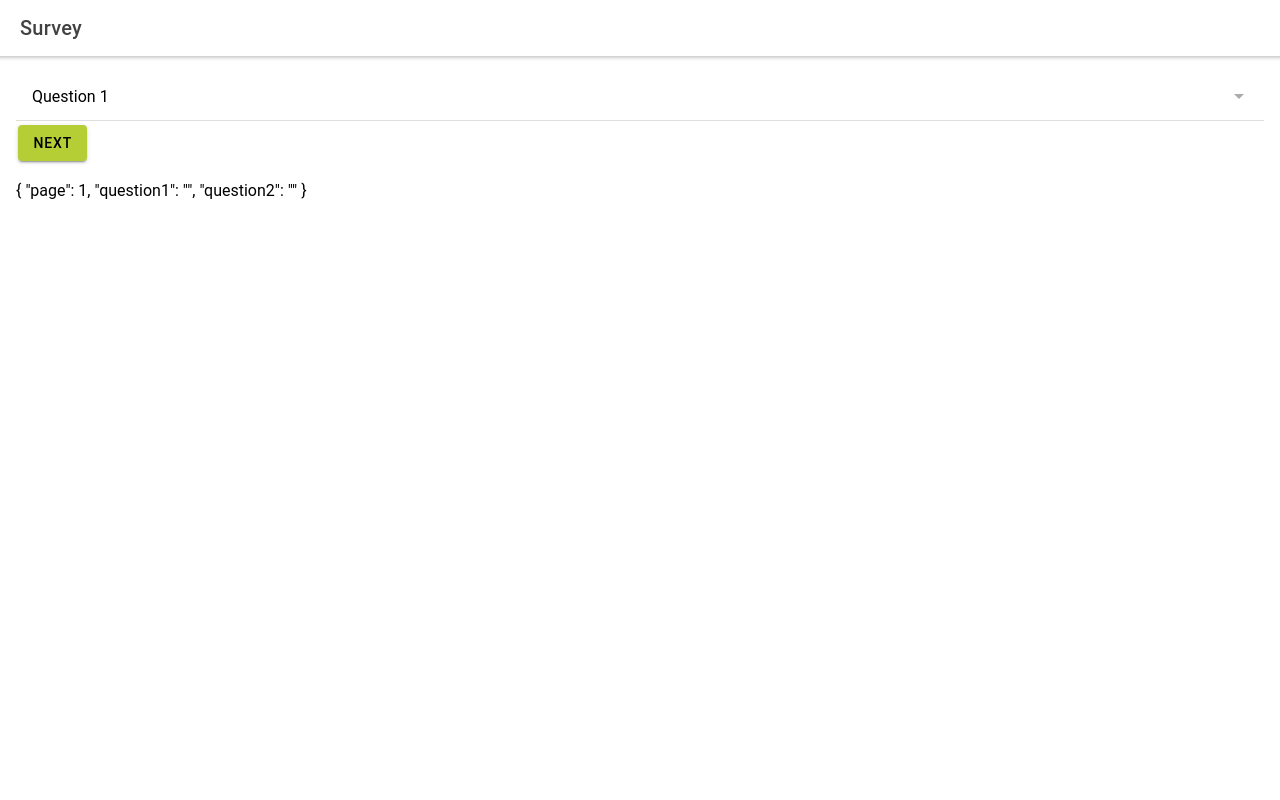
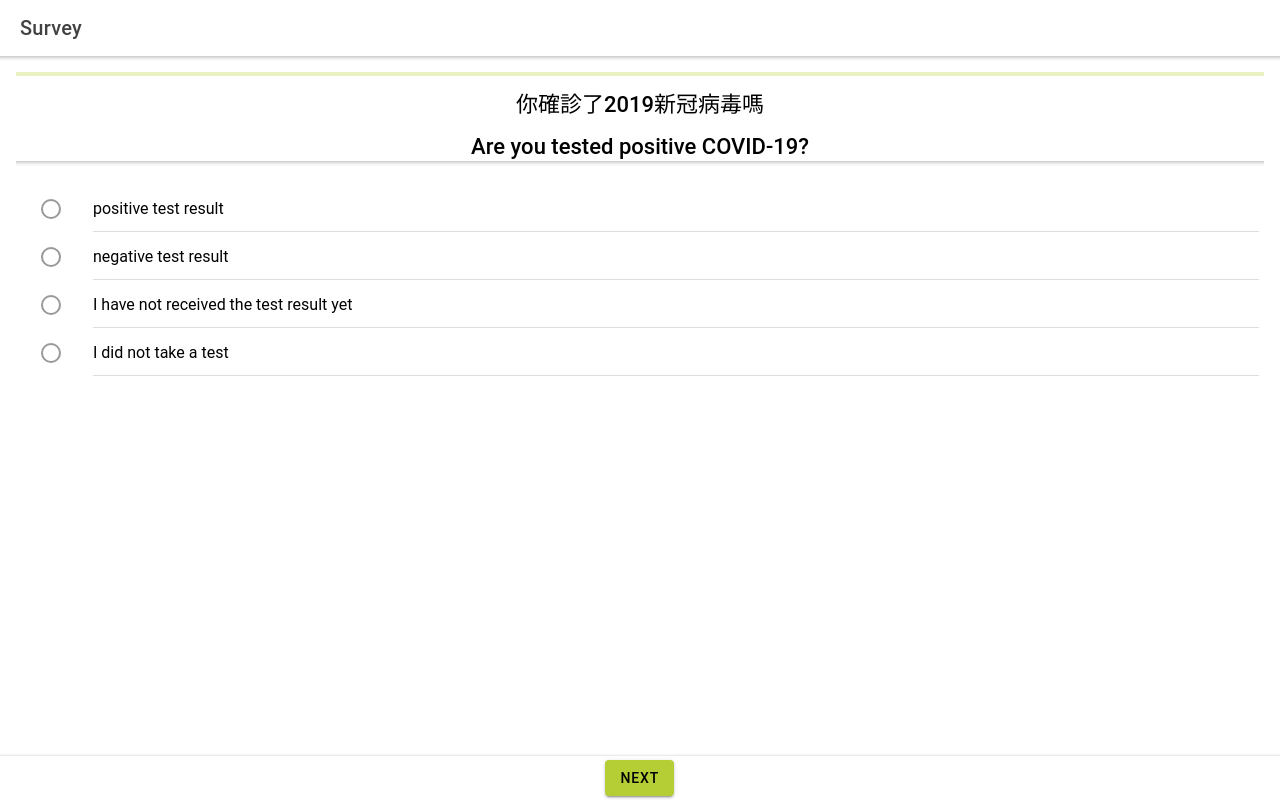
Before and after one commit to Jettissmart/template, a React (Create React App) app in the folder tryCamera/: page /home in a window 1280 px wide. Built offline with nearby package versions, Linux system fonts and the light colour scheme.

Commit message:
edit Home

```diff
--- a/tryCamera/src/pages/Home.tsx
+++ b/tryCamera/src/pages/Home.tsx
@@ -11,6 +11,13 @@ import {
   IonSelect,
   IonSelectOption,
   IonButton,
+  IonFooter,
+  IonGrid,
+  IonRadioGroup,
+  IonList,
+  IonRadio,
+  IonProgressBar,
+  IonCol,
 } from '@ionic/react'
 //   import './Home.css'
 import { useState } from 'react'
@@ -20,10 +27,17 @@ import React from 'react'
 
 type FormState = {
   page: keyof typeof parts
-    question1: string
-    question2: string
-    imagePreview?: string
-    imageFile?: File
+  covid19_test: string,
+  "cough":string,
+        "runny nose":string,
+        "headache":string,
+        "sore throat":string,
+        "muscle aches":string,
+        "vomiting":string,
+        "diarrhea":string,
+        "abdominal pain":string,
+  imagePreview?: string,
+  imageFile?: File,
 }
 const parts = {
   1: Part1,
@@ -36,52 +50,202 @@ import React from 'react'
   updateFormData: (patch: Partial<FormState>) => void
 }) {
   const { formData, updateFormData } = props
+  const [selected, setSelected] = useState<string>('null');
+
+  const optionQ1 = [
+    { id: 1, text: "positive test result" },
+    { id: 2, text: "negative test result" },
+    { id: 3, text: "I have not received the test result yet" },
+    { id: 4, text: "I did not take a test" },
+  ]
   return (
-      <>
+    <IonPage>
+      <IonContent>
+        <div style={{ margin: "1em" }}>
+          <IonProgressBar value={0}></IonProgressBar>
+          <IonHeader className="ion-text-center" >
+
+            <h3>你確診了2019新冠病毒嗎</h3>
+            <h3>Are you tested positive COVID-19? </h3>
+
+          </IonHeader>
+
+          <div style={{ display: "flex", justifyContent: "center", flexWrap: "wrap" }} >
+            <IonGrid>
+              <IonList>
+                <IonRadioGroup value={formData.covid19_test} onIonChange={e => {
+                  updateFormData({
+                    covid19_test: e.detail.value,
+                  });
+                  setSelected(e.detail.value);
+                }}>
                   <IonItem>
-          <IonLabel>Question 1</IonLabel>
-          <IonSelect
-            value={formData.question1}
-            onIonChange={e =>
-              updateFormData({
-                question1: e.detail.value,
-              })
-            }
-          >
-            <IonSelectOption value="option 1">option 1</IonSelectOption>
-            <IonSelectOption value="option 2">option 2</IonSelectOption>
-          </IonSelect>
+                    <IonRadio slot="start" color="dark" value="positive"></IonRadio>
+                    <IonLabel>
+                      positive test result
+                    </IonLabel>
+
                   </IonItem>
+                  <IonItem>
+                    <IonRadio slot="start" color="dark" value="negative"></IonRadio>
+                    <IonLabel>
+                      negative test result
+                    </IonLabel>
+
+                  </IonItem>
+                  <IonItem>
+                    <IonRadio slot="start" color="dark" value="waiting"></IonRadio>
+                    <IonLabel>
+                      I have not received the test result yet
+                    </IonLabel>
+
+                  </IonItem>
+                  <IonItem>
+                    <IonRadio slot="start" color="dark" value="take no test"></IonRadio>
+                    <IonLabel>
+                      I did not take a test
+                    </IonLabel>
+
+                  </IonItem>
+
+                </IonRadioGroup>
+
+              </IonList>
+            </IonGrid>
+
+          </div>
+        </div >
+      </IonContent>
+
+      <IonFooter>
+        <div style={{ display: "flex", flexDirection: "row", justifyContent: "space-evenly" }}>
+
           <IonButton onClick={() => updateFormData({ page: 2 })}>Next</IonButton>
-      </>
+
+        </div>
+
+      </IonFooter>
+    </IonPage>
+
   )
 }
+
+
+
 function Part2(props: {
   formData: FormState
   updateFormData: (patch: Partial<FormState>) => void
 }) {
   const { formData, updateFormData } = props
+ type chosenState = {"cough":string,
+ "runny nose":string,
+ "headache":string,
+ "sore throat":string,
+ "muscle aches":string,
+ "vomiting":string,
+ "diarrhea":string,
+ "abdominal pain":string,}
+
+  const [chosen, setChosen] = useState<any>({});
+  const symptoms = [
+    { id: 1, symptom: "cough", level:"0"  },
+    { id: 2, symptom: "runny nose", level: "0" },
+    { id: 3, symptom: "headache", level: "0" },
+    { id: 4, symptom: "sore throat", level: "0" },
+    { id: 5, symptom: "muscle aches", level: "0" },
+    { id: 6, symptom: "vomiting", level: "0" },
+    { id: 7, symptom: "diarrhea", level: "0" },
+    { id: 8, symptom: "abdominal pain", level: "0" },
+  ]
+
+
   return (
-      <>
-        <IonItem>
-          <IonLabel>Question 2</IonLabel>
-          <IonSelect
-            value={formData.question2}
-            onIonChange={e =>
+    <IonPage>
+      <IonContent>
+        <div style={{ margin: "1em" }}>
+          <IonProgressBar value={0.25}></IonProgressBar>
+          <IonHeader className="ion-text-center">
+
+            <h3>您有什麼症狀？</h3>
+            <h3>What are the symptoms you have? </h3>
+            <h5>程度0分是沒有症狀，4分為最嚴重</h5>
+          </IonHeader>
+          <IonGrid>
+            <IonCol>
+              <IonList>
+                {symptoms.map((symptom) =>
+                  <IonItem key={symptom.id}>
+                    <IonLabel>{symptom.symptom}</IonLabel>
+                    <IonSelect value={symptom.level} onIonChange={e =>{
                         updateFormData({
-                question2: e.detail.value,
-              })
+                        [symptom.symptom]: e.detail.value,
+                      });
+                      setChosen({
+                        ...chosen,
+                        [symptom.symptom]: e.detail.value,
+                      });
+                      console.log(e.detail.value);
+                      console.log([symptom.symptom]);
+                      console.log(chosen);
                        }
-          >
-            <IonSelectOption value="option 3">option 3</IonSelectOption>
-            <IonSelectOption value="option 4">option 4</IonSelectOption>
+
+                      }>
+                      <IonSelectOption value="0"> 0 沒有</IonSelectOption>
+                      <IonSelectOption value="1">1 輕微</IonSelectOption>
+                      <IonSelectOption value="2">2 中等</IonSelectOption>
+                      <IonSelectOption value="3">3 嚴重</IonSelectOption>
+                      <IonSelectOption value="4">4 非常嚴重</IonSelectOption>
                     </IonSelect>
                   </IonItem>
+                )}
+              </IonList>
+            </IonCol>
+          </IonGrid>
+        </div>
+
+      </IonContent>
+
+      <IonFooter>
+        <div style={{ display: "flex", flexDirection: "row", justifyContent: "space-evenly" }}>
+
         <IonButton onClick={() => updateFormData({ page: 1 })}>Prev</IonButton>
       <IonButton onClick={() => updateFormData({ page: 3 })}>Next</IonButton>
-      </>
+
+        </div>
+
+      </IonFooter>
+    </IonPage >
+
   )
 }
+
+
+// function Part2(props: {
+//   formData: FormState
+//   updateFormData: (patch: Partial<FormState>) => void
+// }) {
+//   const { formData, updateFormData } = props
+//   return (
+//     <>
+//       <IonItem>
+//         <IonLabel>Question 2</IonLabel>
+//         <IonSelect
+//           value={formData.question2}
+//           onIonChange={e =>
+//             updateFormData({
+//               question2: e.detail.value,
+//             })
+//           }
+//         >
+//           <IonSelectOption value="option 3">option 3</IonSelectOption>
+//           <IonSelectOption value="option 4">option 4</IonSelectOption>
+//         </IonSelect>
+//       </IonItem>
+//       <IonButton onClick={() => updateFormData({ page: 1 })}>Prev</IonButton>
+//       <IonButton onClick={() => updateFormData({ page: 3 })}>Next</IonButton>
+//     </>
+//   )
+// }
 function Part3(props: {
   formData: FormState
   updateFormData: (patch: Partial<FormState>) => void
@@ -119,9 +283,17 @@ import React from 'react'
 const Home = () => {
   const [formData, setFormData] = useState<FormState>({
     page: 1,
-      question1: '',
-      question2: '',
+    covid19_test: '',
+    "cough":'',
+        "runny nose":'',
+        "headache":'',
+        "sore throat":'',
+        "muscle aches":'',
+        "vomiting":'',
+        "diarrhea":'',
+        "abdominal pain":'',
   })
+
   const Part = parts[formData.page]
   function updateFormData(patch: Partial<FormState>) {
     setFormData(state => ({ ...state, ...patch }))
```
Lines whose indentation alone changed are shown as unchanged.
